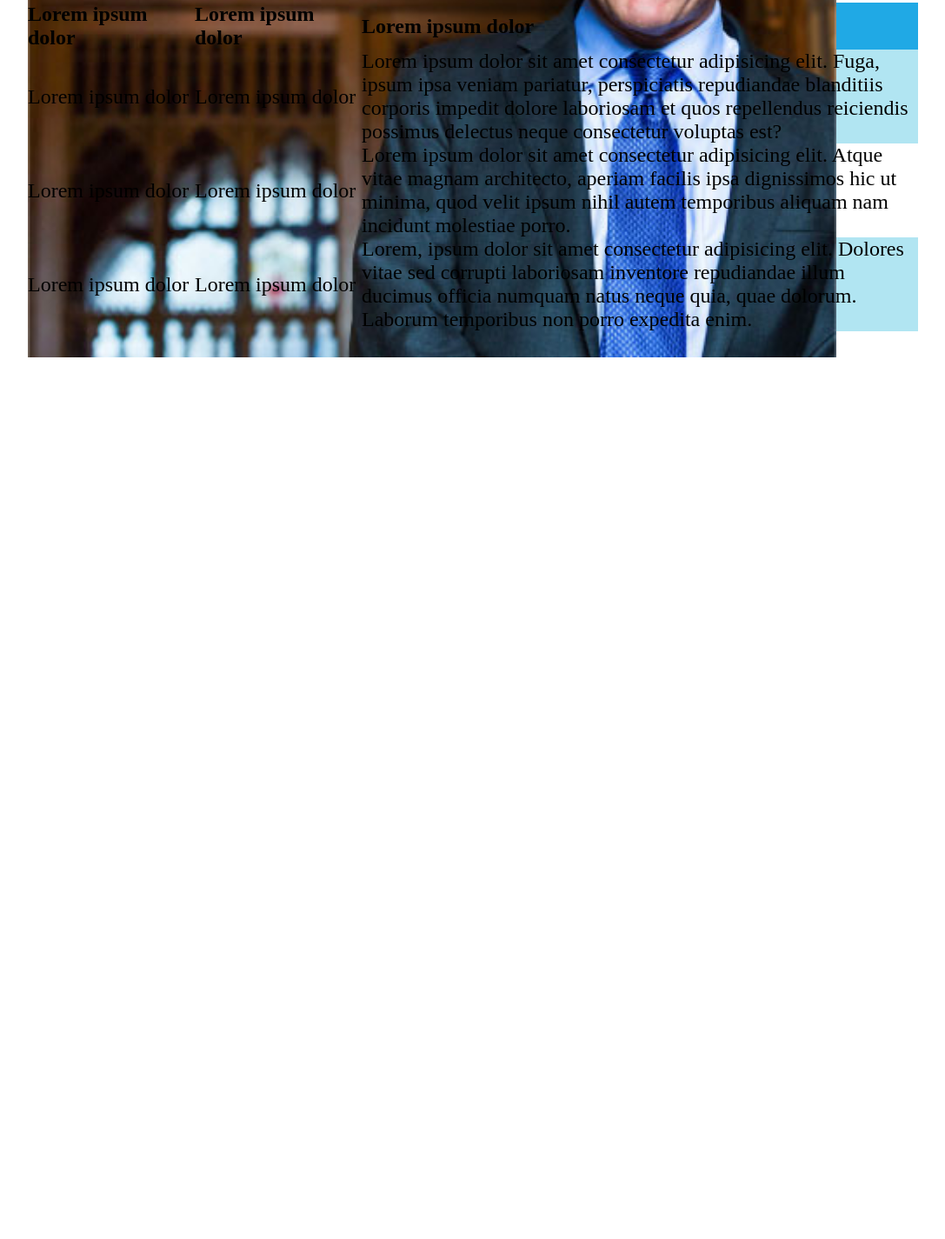
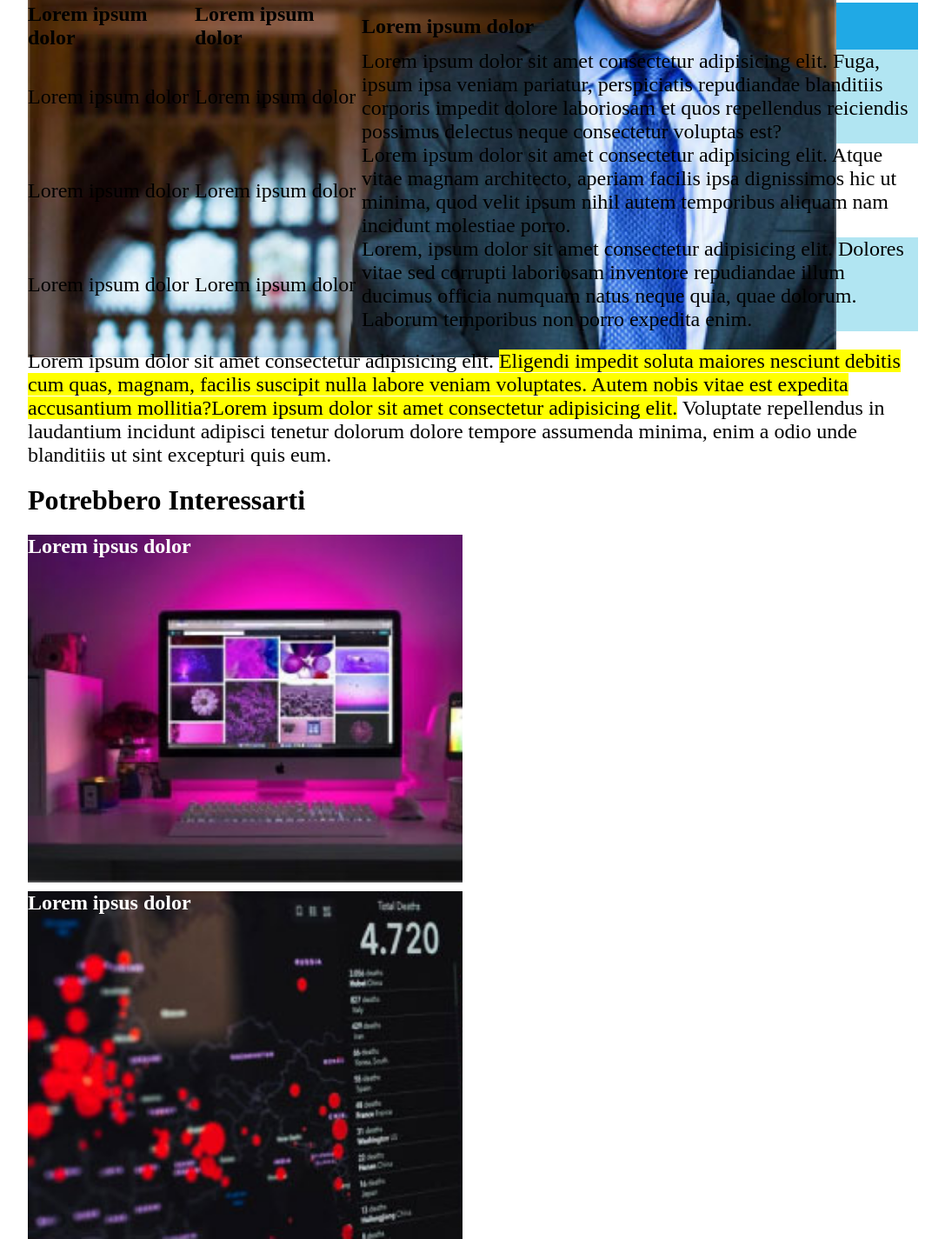
Before and after one commit to Ensick/html-css-booleaner, a plain HTML site: page index.html in a window 1280 px wide. Shown: the part 1485-2910 px from the top of the page at 87% size, without its empty margins (96-1183 px from the left). Before the commit the page ends 1900 px from the top, so only its background shows below. Drawn offline with Linux system fonts and the light colour scheme.

Commit message:
Fine esercizio + Aggiunta Favicon

```diff
--- a/assets/css/style.css
+++ b/assets/css/style.css
@@ -69,6 +69,7 @@ table{
     font-size: 1.5em;
     text-align: left;
     border-spacing: 0;
+    margin-bottom: 2%;
 }
 
 thead{
@@ -86,3 +87,42 @@ thead{
 .terza{
     background-color: #B1E5F2;
 }
+
+section > p{
+    font-size: 1.5em;
+}
+
+footer{
+    width: 80%;
+    margin: auto;
+}
+
+h2{
+ margin:2% 0;
+ font-size: 2em;
+}
+
+.monitor{
+    width: 500px;
+    height: 400px;
+    background-image: url(../img/monitor.jpg);
+    background-size: cover;
+    margin-bottom: 1%;
+}
+
+.monitor > h4{
+    color: white;
+    font-size: 1.5em;
+}
+
+.graph{
+    width: 500px;
+    height: 400px;
+    background-image: url(../img/graph.jpg);
+    background-size: cover;
+}
+
+.graph > h4{
+    color:white;
+    font-size: 1.5em;
+}
--- a/index.html
+++ b/index.html
@@ -5,6 +5,7 @@
     <meta http-equiv="X-UA-Compatible" content="IE=edge">
     <meta name="viewport" content="width=device-width, initial-scale=1.0">
     <link rel="stylesheet" href="assets/css/style.css">
+    <link rel="icon" type="image/x-icon" href="assets/img/Favicon.ico">
     <title>Document</title>
 </head>
 <body>
@@ -77,14 +78,23 @@
             </tbody>
        </table>
 
-
+       <p>Lorem ipsum dolor sit amet consectetur adipisicing elit. <mark>Eligendi impedit soluta maiores nesciunt debitis cum quas, magnam, facilis suscipit nulla labore veniam voluptates. Autem nobis vitae est expedita accusantium mollitia?Lorem ipsum dolor sit amet consectetur adipisicing elit.</mark> Voluptate repellendus in laudantium incidunt adipisci tenetur dolorum dolore tempore assumenda minima, enim a odio unde blanditiis ut sint excepturi quis eum.</p>
 
 
     </section>
+   </main>
 
+   <footer>
+        <h2>Potrebbero Interessarti</h2>
 
+        <div class="monitor">
+            <h4>Lorem ipsus dolor</h4>
+        </div>
 
-   </main>
+        <div class="graph">
+            <h4>Lorem ipsus dolor</h4>
+        </div>
+   </footer>
 
 </body>
 </html>
```
Also changed, not shown: assets/img/Favicon.ico (added).
